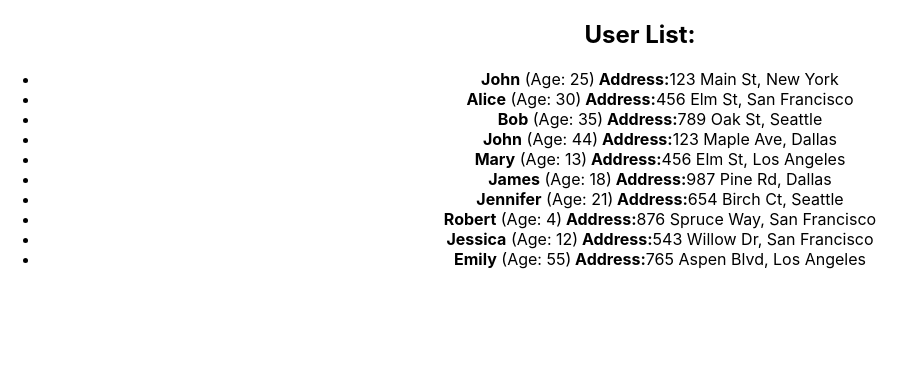
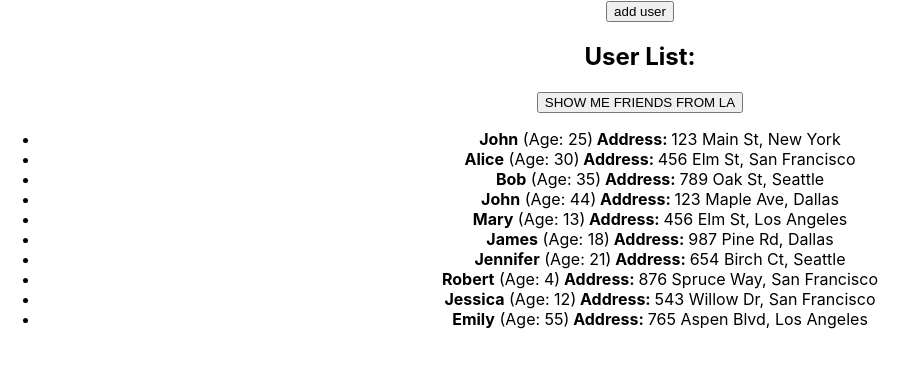
Before and after one commit to Maximaab/homework-front-main, a React (Create React App) app: page / in a window 1280 px wide. Shown: the top 368 px of the page, without its empty margins (0-918 px from the left). Built offline with nearby package versions, Linux system fonts and the light colour scheme.

Commit message:
commit 3

```diff
--- a/src/App.tsx
+++ b/src/App.tsx
@@ -7,8 +7,8 @@ import { HW4 } from './HW/4/HW4';
 function App() {
   return (
     <div className="App">
-     <HW1 />
-        {/*<HW2 />*/}
+        {/*<HW1 />>*/}
+        <HW2 />
       {/*<HW3 />*/}
       {/*<HW4 />*/}
     </div>
```
